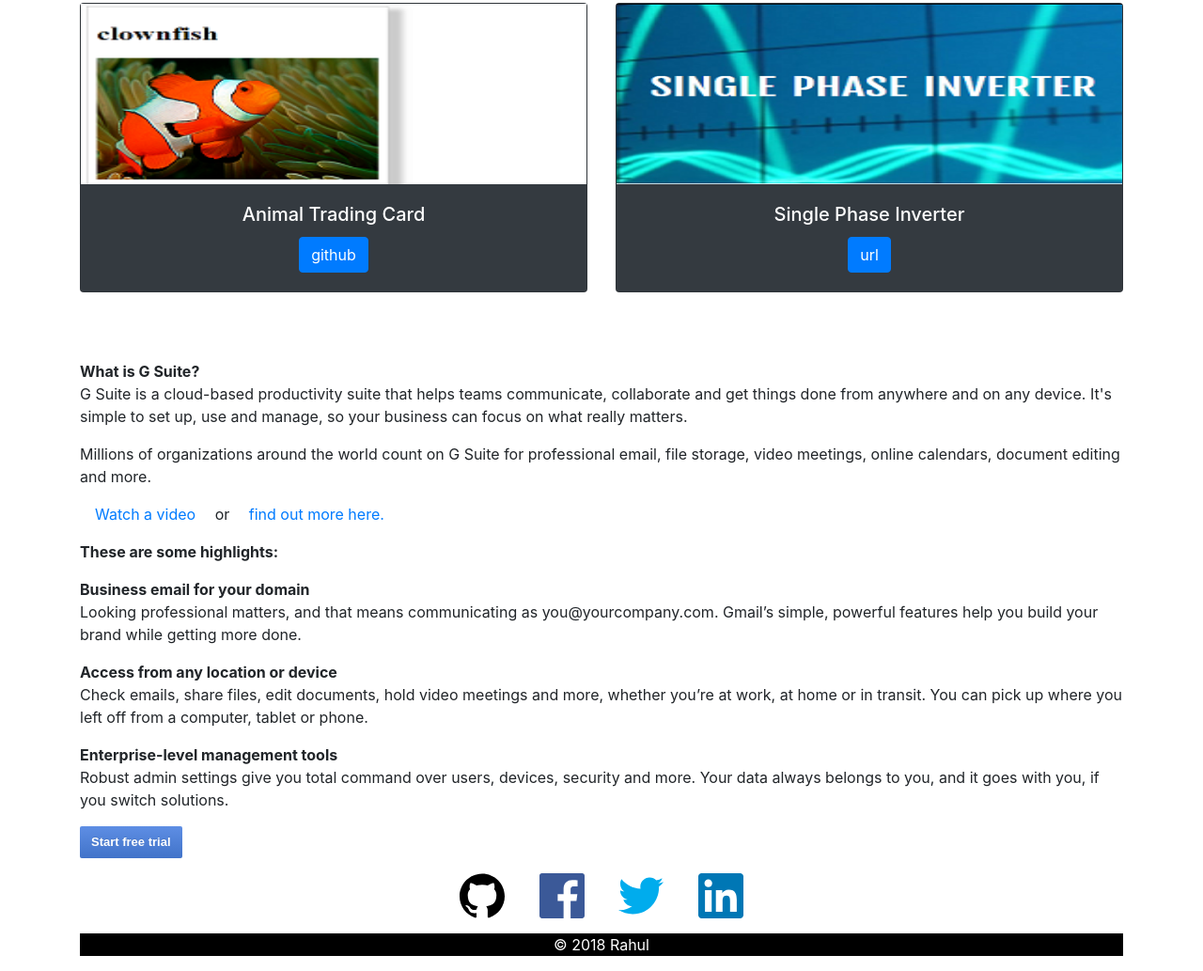
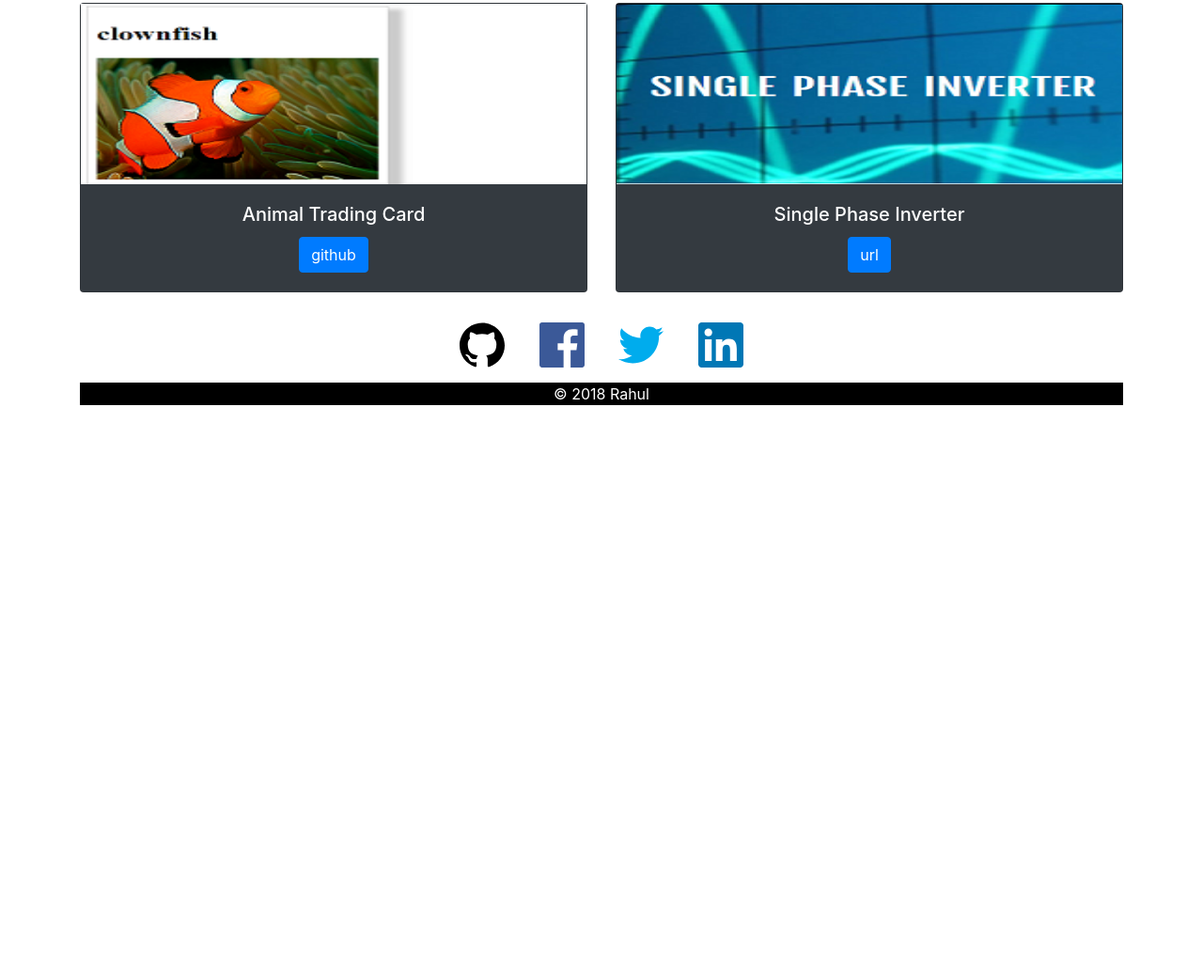
Before and after one commit to rahulatrkm/rahulatrkm.github.io, a plain HTML site: page index.html in a window 1280 px wide. Shown: the part 1202-2235 px from the top of the page at 94% size. After the commit the page ends 1649 px from the top, so only its background shows below. Drawn offline with nearby package versions, Linux system fonts and the light colour scheme.

Commit message:
Removed G Suite

```diff
--- a/index.html
+++ b/index.html
@@ -89,42 +89,6 @@
             </div>
         </div>
 
-        <div class="gg">
-            <div class="logo">
-                <img alt="" src="/landing/partners/images/logo.png">
-            </div>
-            <strong>What is G Suite?</strong>
-            <p>G Suite is a cloud-based productivity suite that helps teams communicate, collaborate and get things done from anywhere and on any device. It's simple to set up, use and manage, so your business can focus on what really matters.</p>
-            <p>Millions of organizations around the world count on G Suite for professional email, file storage, video meetings, online calendars, document editing and more.</p>
-            <p>
-                <a href="https://youtu.be/EZmXEFGFeNA">
-                    Watch a video
-                </a> or
-                <a href="https://static.googleusercontent.com/media/gsuite.google.com/en/US/landing/partners/referral/email-assets/g-suite-datasheet-en-in.pdf" target="_blank">
-                    find out more here.
-                </a>
-            </p>
-            <p>
-                <strong>These are some highlights:</strong>
-            </p>
-            <strong>Business email for your domain</strong>
-            <p>
-                Looking professional matters, and that means communicating as you@yourcompany.com. Gmail’s simple, powerful features help you build your brand while getting more done.
-            </p>
-            <strong>Access from any location or device</strong>
-            <p>
-                Check emails, share files, edit documents, hold video meetings and more, whether you’re at work, at home or in transit. You can pick up where you left off from a computer, tablet or phone.
-            </p>
-            <strong>Enterprise-level management tools</strong>
-            <p>
-                Robust admin settings give you total command over users, devices, security and more. Your data always belongs to you, and it goes with you, if you switch solutions.
-            </p>
-            <a class="referral-href maia-button" href="https://gsuite.google.com/intl/en_in/landing/partners/referral/trial.html">
-                Start free trial
-            </a>
-        </div>
-
-
         <!-- Footer section for the accounts -->
         <footer class="footer logo">
             <a href="https://github.com/rahulatrkm">
```
